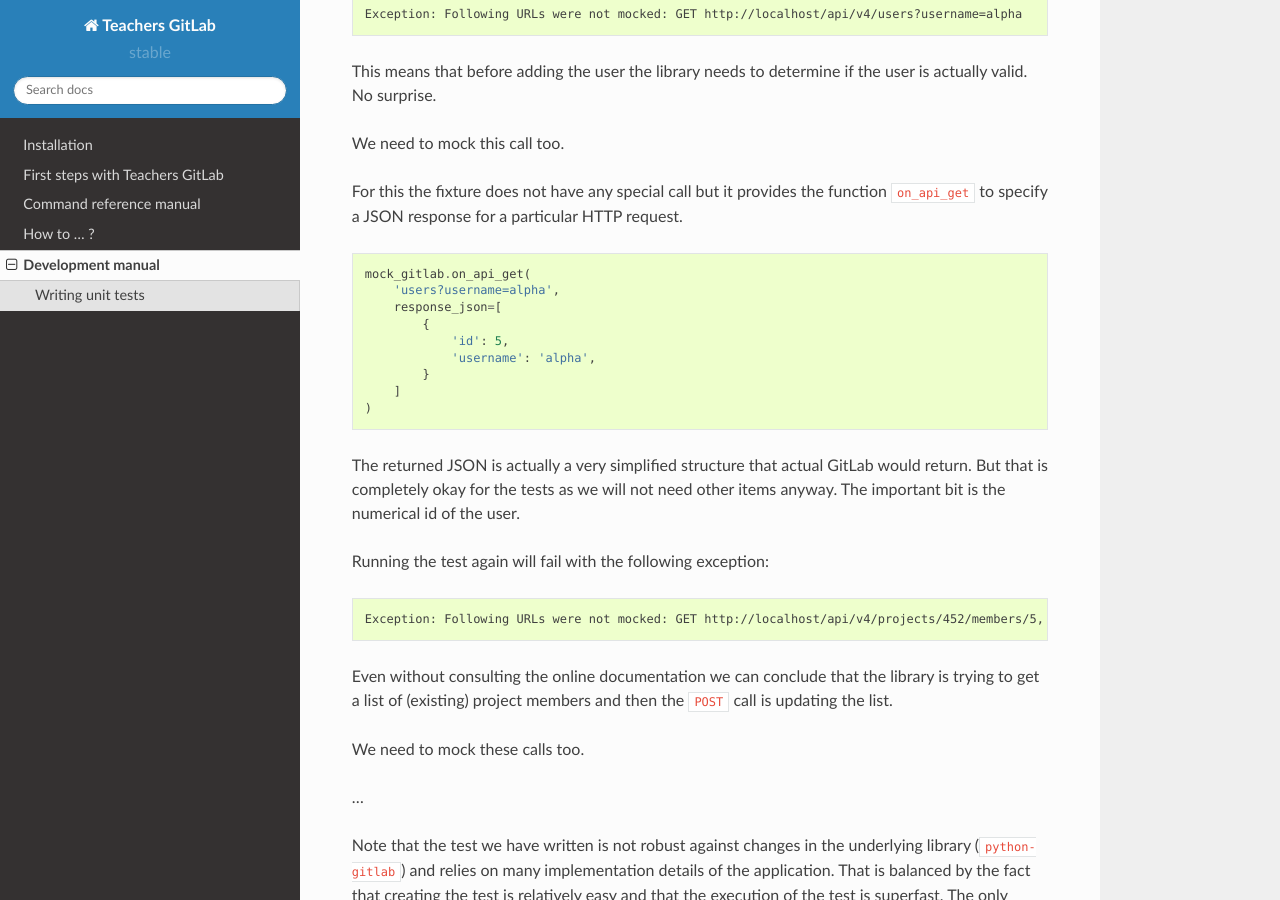
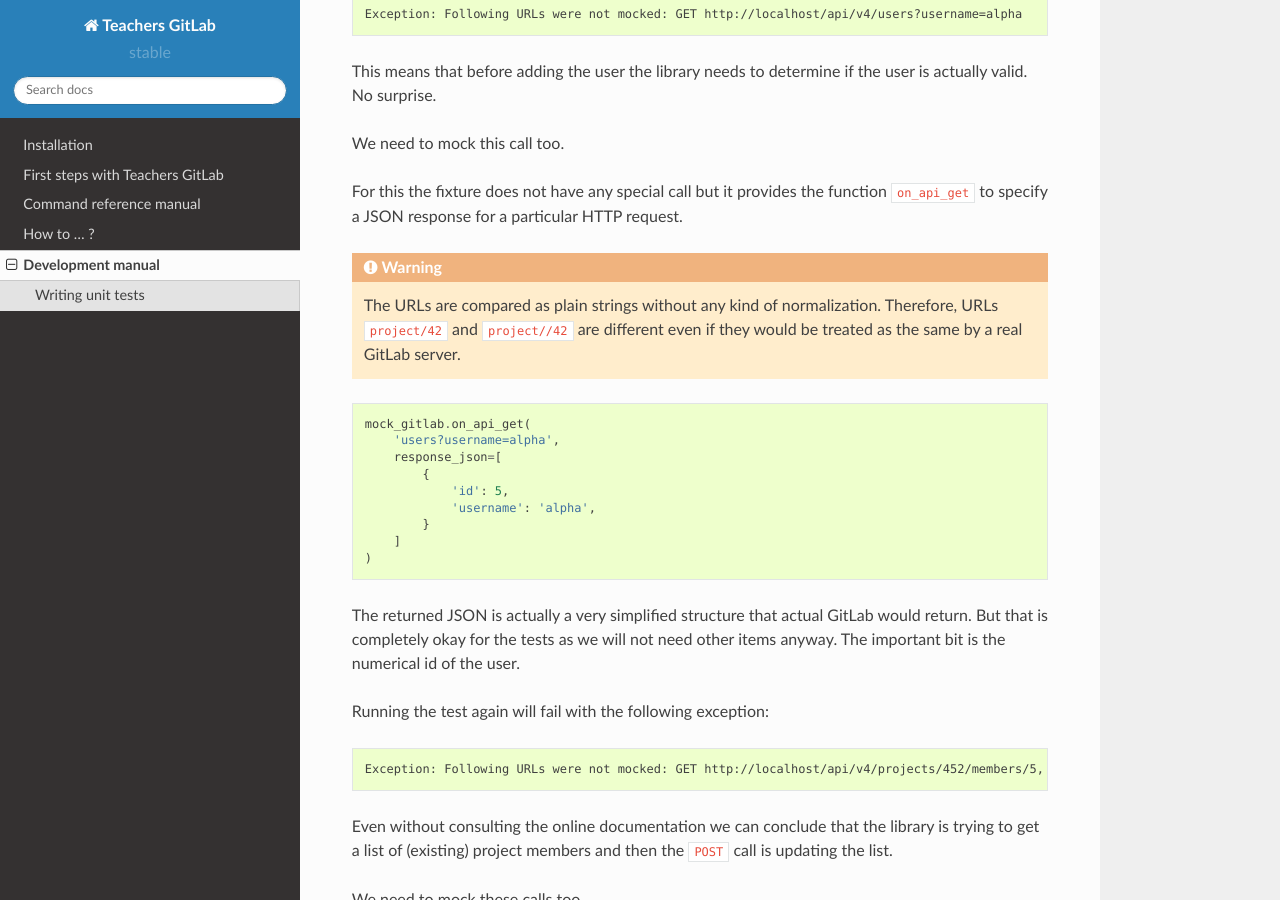
Before and after one commit to otulach/teachers-gitlab, a Sphinx documentation site: the page built from doc/development.rst, in a window 1280 px wide and 900 px high, scrolled down 1981 px. Built offline with Sphinx 7.4.7 and the Read the Docs theme 2.0.0, drawn with Linux system fonts in a browser that asks for light colours.

Commit message:
Documentation: warn about URL comparison

```diff
--- a/doc/development.rst
+++ b/doc/development.rst
@@ -111,6 +111,12 @@ For this the fixture does not have any special call but it provides the
 function ``on_api_get`` to specify a JSON response for a particular HTTP
 request.
 
+.. warning::
+   The URLs are compared as plain strings without any kind of normalization.
+   Therefore, URLs ``project/42`` and ``project//42`` are different even if
+   they would be treated as the same by a real GitLab server.
+
+
 .. code-block:: python
 
     mock_gitlab.on_api_get(
```
